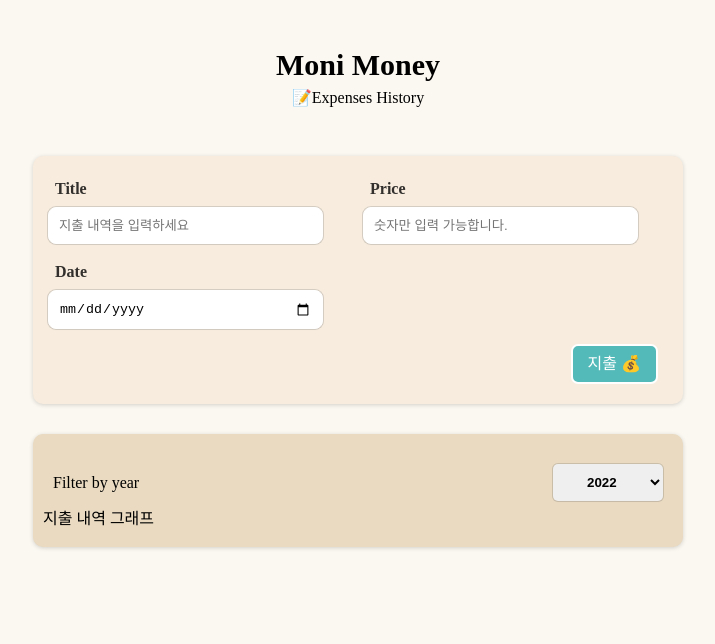
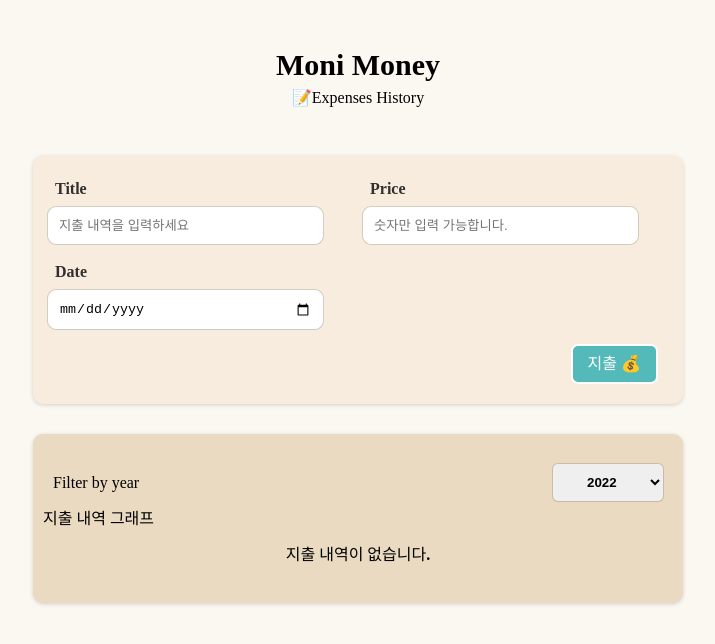
Before and after one commit to yws1502/Moni_Money, a React (Create React App) app: page / in a window 1280 px wide. Shown: the top 644 px of the page, without its empty margins (282-997 px from the left). Built offline with nearby package versions, Linux system fonts and the light colour scheme.

Commit message:
✨ 지출 내역 필터 기능 구현

```diff
--- a/src/components/Expenses/ExpenseFilter.jsx
+++ b/src/components/Expenses/ExpenseFilter.jsx
@@ -1,15 +1,17 @@
 import "./ExpenseFilter.css";
 
 function ExpenseFilter(props) {
+  const selectHandler = (e) => {
+    props.onSelectValue(e.target.value);
+  };
+
   return (
     <div className="filter-cont">
       <strong>Filter by year</strong>
-      <select>
+      <select onChange={selectHandler} defaultValue={props.defaultDate}>
         <option value="2020">2020</option>
         <option value="2021">2021</option>
-        <option value="2022" selected>
-          2022
-        </option>
+        <option value="2022">2022</option>
         <option value="2023">2023</option>
       </select>
     </div>
--- a/src/components/Expenses/ExpenseList.jsx
+++ b/src/components/Expenses/ExpenseList.jsx
@@ -1,6 +1,14 @@
 import ExpenseItem from "./ExpenseItem";
 
 function ExpenseList(props) {
+  if (props.expenses.length === 0) {
+    return (
+      <p style={{ textAlign: "center", margin: "20px 0", fontWeight: "550" }}>
+        지출 내역이 없습니다.
+      </p>
+    );
+  }
+
   return (
     <div>
       <h3 className="a11y-hidden">지출 내역 리스트</h3>
--- a/src/components/Expenses/Expenses.jsx
+++ b/src/components/Expenses/Expenses.jsx
@@ -2,14 +2,28 @@ import "./Expenses.css";
 import ExpenseList from "./ExpenseList";
 import ExpenseFilter from "./ExpenseFilter";
 import Card from "../UI/Card";
+import { useState } from "react";
 
 function Expenses(props) {
+  const [selectedDate, setSelectedDate] = useState("2022");
+
+  const getSelectValue = (selectedValue) => {
+    setSelectedDate(selectedValue);
+  };
+
+  const expenses = props.expenses.filter(
+    (el) => el.date.getFullYear() === +selectedDate
+  );
+
   return (
     <Card className="expenses">
       <h2 className="a11y-hidden">지출 내역 정보 조회</h2>
-      <ExpenseFilter />
+      <ExpenseFilter
+        onSelectValue={getSelectValue}
+        defaultDate={selectedDate}
+      />
       <div>지출 내역 그래프</div>
-      <ExpenseList expenses={props.expenses} />
+      <ExpenseList expenses={expenses} />
     </Card>
   );
 }
```
